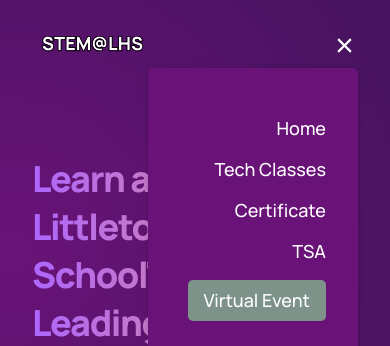
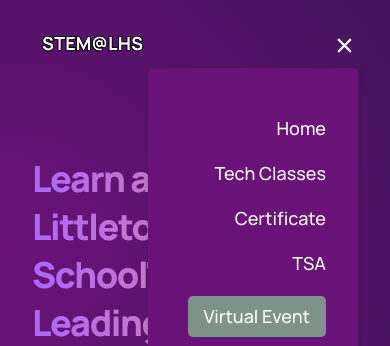
Before and after one commit to jaybrt/tsa_webmaster, a React (Create React App) app: page / in a window 390 px wide. Both pictures are taken after a click on the icon 344 px from the left and 45 px from the top of the page. Shown: the top 346 px of the page. Built offline with nearby package versions, Linux system fonts and the light colour scheme.

Commit message:
add navbar links hover effect

```diff
--- a/src/components/navbar/Navbar.jsx
+++ b/src/components/navbar/Navbar.jsx
@@ -7,17 +7,25 @@ const Menu = () => {
   return (
     <>
       <p>
-        <a href="#home">Home</a>
+        <a class="underline-hover-effect" href="#home">
+          Home
+        </a>
       </p>
       <p>
-        <a href="#tclasses">Tech Classes</a>
+        <a class="underline-hover-effect" href="#tclasses">
+          Tech Classes
+        </a>
       </p>
       <p>
-        <a href="#stemcert">Certificate</a>
+        <a class="underline-hover-effect" href="#stemcert">
+          Certificate
+        </a>
       </p>
 
       <p>
-        <a href="#tsa">TSA</a>
+        <a class="underline-hover-effect" href="#tsa">
+          TSA
+        </a>
       </p>
     </>
   );
--- a/src/components/navbar/navbar.css
+++ b/src/components/navbar/navbar.css
@@ -58,13 +58,13 @@ border: none;
   outline: none;
   cursor: pointer;
 
-background: #7D938A;
+  background: #7d938a;
   border-radius: 5px;
 }
 
 .lhs__navbar-menu {
   margin-left: 1rem;
-    display:none;
+  display: none;
   position: relative;
 }
 
@@ -87,7 +87,7 @@ border-radius: 5px;
   margin-top: 1rem;
   min-width: 210px;
   border-radius: 5px;
-    box-shadow: 0px 0px 5px rgba(0,0,0,0.2);
+  box-shadow: 0px 0px 5px rgba(0, 0, 0, 0.2);
 }
 
 .lhs__navbar-menu_container p {
@@ -123,7 +123,29 @@ border-radius: 5px;
   .lhs__navbar-menu_container {
     top: 20px;
   }
-    .lhs__navbar-menu_container-links-vevnt{
+  .lhs__navbar-menu_container-links-vevnt {
     display: block;
   }
 }
+
+.underline-hover-effect {
+  display: inline-block;
+  position: relative;
+  padding-bottom: 0.25rem;
+}
+
+.underline-hover-effect::before {
+  content: "";
+  position: absolute;
+  bottom: 0;
+  width: 0;
+  height: 2px;
+  background-color: #fff;
+  transition: width 0.25s ease-out;
+}
+
+.underline-hover-effect:hover::before {
+  width: 100%;
+  left: 0;
+  right: auto;
+}
```
Lines whose indentation alone changed are shown as unchanged.
